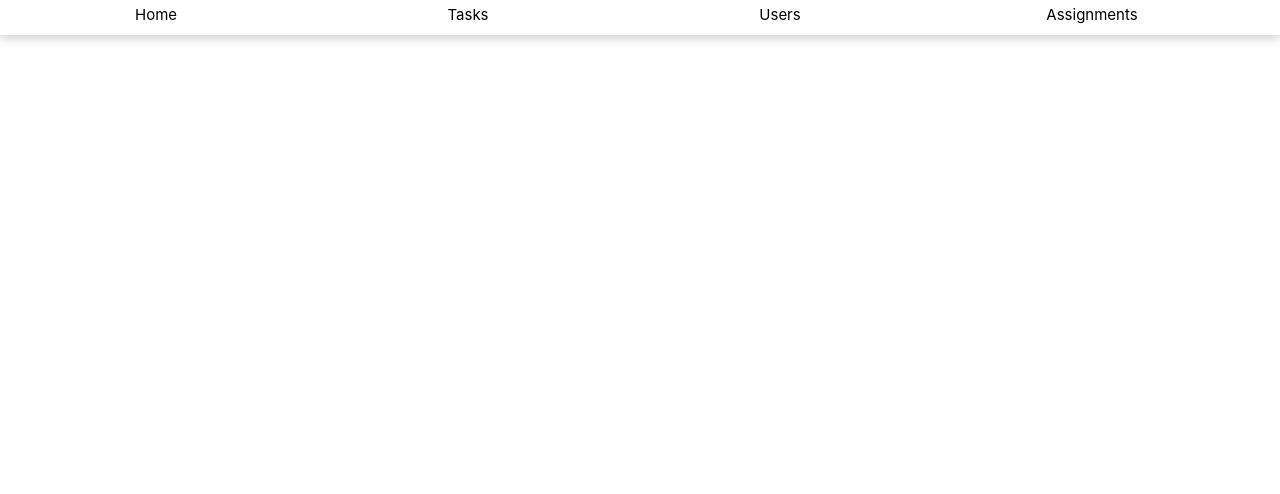
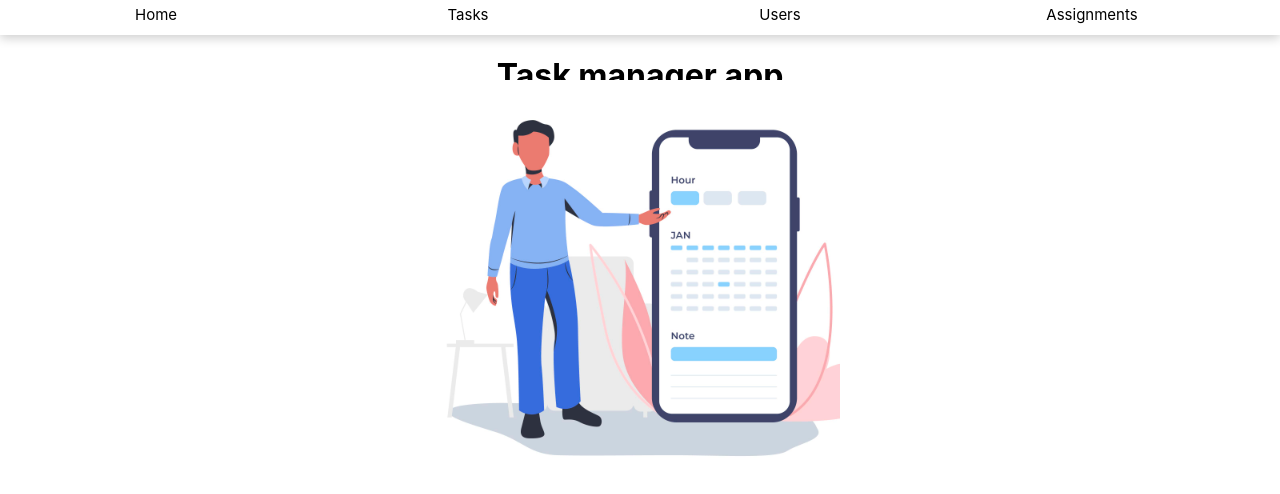
Before and after one commit to Thairu-dev/Task-Manager, a React (Create React App) app in the folder my-app/: page / in a window 1280 px wide. Shown: the top 494 px of the page. Built offline with nearby package versions, Linux system fonts and the light colour scheme.

Commit message:
home update

```diff
--- a/my-app/src/App.js
+++ b/my-app/src/App.js
@@ -16,7 +16,7 @@ function App() {
     <Routes>
         <Route path="/" element={<Home/>}/>
         <Route path="/login" element={<Login/>}/>
-        <Route path="/assignment" element={<Assignment/>}  />
+        <Route path="/assignment" element={<Assignment/>}/>
         <Route path= "/signup" element={<Signup/>}/>
         <Route path="/taskform" element={<TaskForm/>}/>
         <Route path="/tasklist" element={<TaskList/>}/>
--- a/my-app/src/Components/Assignment.js
+++ b/my-app/src/Components/Assignment.js
@@ -1,6 +1,7 @@
 import React, { useState, useEffect } from 'react';
+import Navbar from './Navbar';
 
-function AssignmentForm() {
+function Assignment() {
   const [tasks, setTasks] = useState([]);
   const [users, setUsers] = useState([]);
   const [assignments, setAssignments] = useState([]);
@@ -15,7 +16,7 @@ function AssignmentForm() {
   }, []);
 
   function fetchTasks() {
-    fetch('/http://127.0.0.1:5555/tasks')
+    fetch('https://task-app-server-07x5.onrender.com/tasks')
       .then(response => {
         if (!response.ok) {
           throw new Error('Failed to fetch tasks');
@@ -31,7 +32,7 @@ function AssignmentForm() {
   };
 
   function fetchUsers() {
-    fetch('/http://127.0.0.1:5555/users')
+    fetch('https://task-app-server-07x5.onrender.com/users')
       .then(response => {
         if (!response.ok) {
           throw new Error('Failed to fetch users');
@@ -47,7 +48,7 @@ function AssignmentForm() {
   };
 
   function fetchAssignments() {
-    fetch('/http://127.0.0.1:5555/assignments')
+    fetch('https://task-app-server-07x5.onrender.com/assignments')
       .then(response => {
         if (!response.ok) {
           throw new Error('Failed to fetch assignments');
@@ -64,7 +65,7 @@ function AssignmentForm() {
 
   function handleAssignTask(event) {
     event.preventDefault();
-    fetch('/http://127.0.0.1:5555/assignments', {
+    fetch('https://task-app-server-07x5.onrender.com/assignments', {
       method: 'POST',
       headers: {
         'Content-Type': 'application/json',
@@ -89,7 +90,7 @@ function AssignmentForm() {
       return;
     }
 
-    fetch(`/http://127.0.0.1:5555/assignments/${selectedAssignment}`, {
+    fetch(`https://task-app-server-07x5.onrender.com/assignments/${selectedAssignment}`, {
       method: 'DELETE',
     })
       .then(response => {
@@ -106,6 +107,7 @@ function AssignmentForm() {
 
   return (
     <div>
+      <Navbar />
       <h2>Assign Task</h2>
       <form onSubmit={handleAssignTask}>
         <label>
@@ -148,4 +150,4 @@ function AssignmentForm() {
   );
 }
 
-export default AssignmentForm;
+export default Assignment;
--- /dev/null
+++ b/my-app/src/Components/Home.css
@@ -0,0 +1,11 @@
+h1 {
+    text-align: center;
+}
+
+.centered-element {
+    position: absolute;
+    top: 10%;
+    left: 0;
+    right: 0;
+    margin: auto;
+}
--- a/my-app/src/Components/Home.js
+++ b/my-app/src/Components/Home.js
@@ -1,8 +1,19 @@
 import React from 'react'
 import Navbar from './Navbar'
+import "./Home.css"
+// import { Link } from 'react-router-dom'\
+
 
 export default function Home() {
   return (
+    <div  >
     <Navbar />
+    <h1>Task manager app</h1>
+
+      <img className='centered-element' src={"./images/3894977.jpg"} width={"400px"} alt={"home-img"}/>
+
+
+    </div>
+
   )
 }
--- a/my-app/src/Components/Navbar.js
+++ b/my-app/src/Components/Navbar.js
@@ -10,7 +10,7 @@ function Navbar() {
       <NavLink className= "navbar" to="/" >Home</NavLink>
       <NavLink className= "navbar" to="/tasklist" >Tasks</NavLink>
       <NavLink className= "navbar" to="/userlist" >Users</NavLink>
-      <NavLink className= "navbar" to="/assignments" >Assignments</NavLink>
+      <NavLink className= "navbar" to="/assignment" >Assignments</NavLink>
       {/* <ul>
         <li><Link to="/tasks">Tasks</Link></li>
         <li><Link to="/users">Users</Link></li>
--- a/my-app/src/Components/Userlist.js
+++ b/my-app/src/Components/Userlist.js
@@ -7,7 +7,7 @@ function UserList() {
 
   useEffect(() => {
     function fetchUsers() {
-      fetch('http://127.0.0.1:5555/users')
+      fetch('https://task-app-server-07x5.onrender.com/users')
         .then(response => {
           if (!response.ok) {
             throw new Error('Failed to fetch users');
@@ -29,7 +29,7 @@ function UserList() {
     event.preventDefault();
     const newUser = { name, email };
 
-    fetch('http://127.0.0.1:5555/users', {
+    fetch('https://task-app-server-07x5.onrender.com/users', {
       method: 'POST',
       headers: {
         'Content-Type': 'application/json',
@@ -53,7 +53,7 @@ function UserList() {
   };
 
 function handleDeleteUser (userId) {
-    fetch(`http://127.0.0.1:5555/users/${userId}`, {
+    fetch(`https://task-app-server-07x5.onrender.com/users/${userId}`, {
       method: 'DELETE',
     })
       .then(response => {
```
Also changed, not shown: my-app/public/images/3894977.jpg (added).
